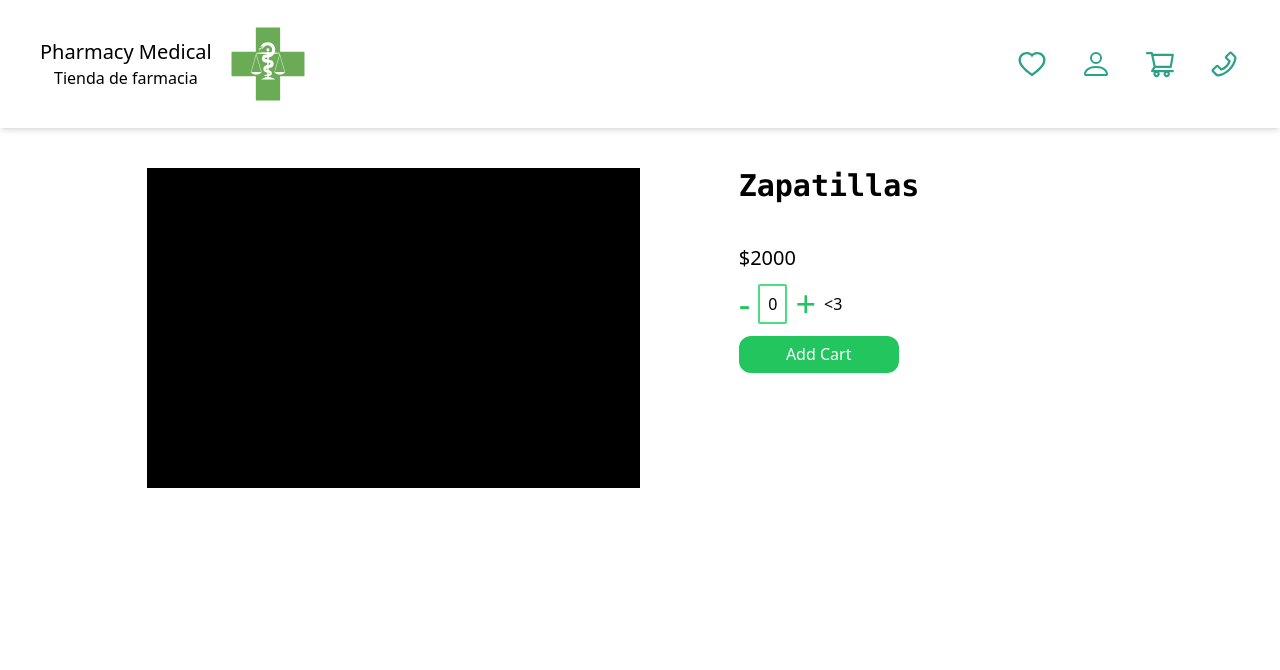
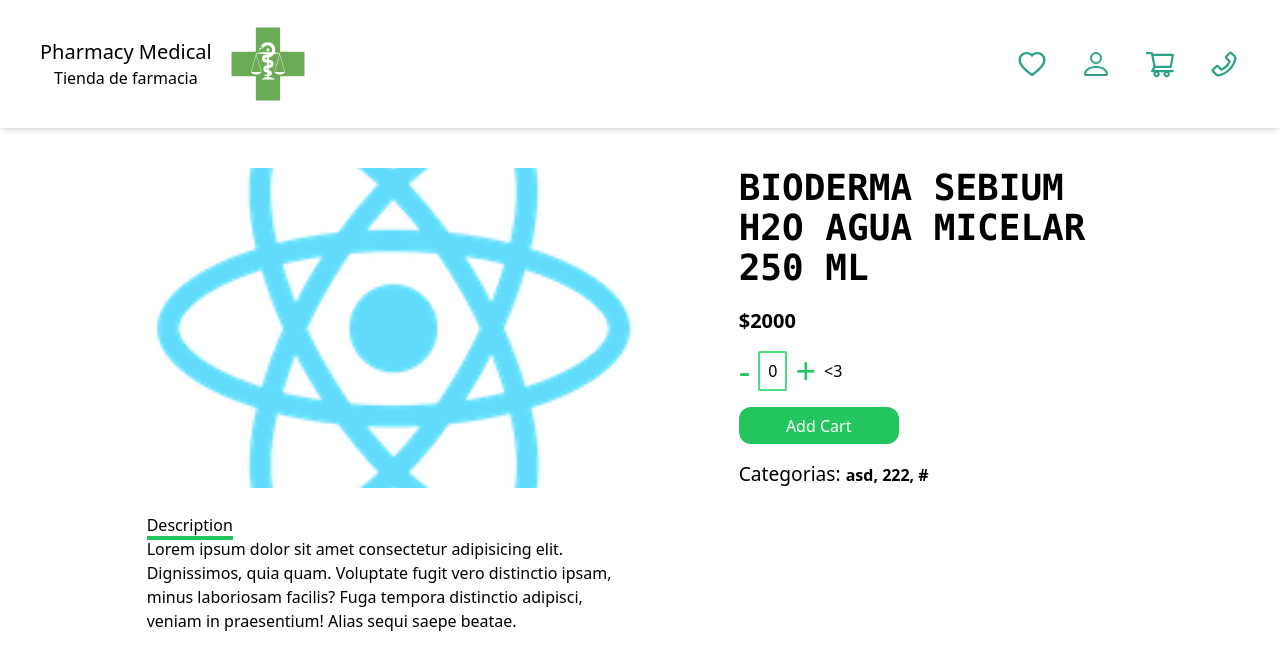
Before and after one commit to No-Country/C8-65-FT-MERN, a React (Create React App) app in the folder proyecto-farmacia/: page /product/1 in a window 1280 px wide. Shown: the top 670 px of the page. Built offline with nearby package versions, Linux system fonts and the light colour scheme.

Commit message:
changes styles-categories and description

```diff
--- a/proyecto-farmacia/src/components/screens/Product/Product.jsx
+++ b/proyecto-farmacia/src/components/screens/Product/Product.jsx
@@ -1,40 +1,67 @@
-import React from 'react'
-import './ProductStyle.css'
+import React from "react";
+import "./ProductStyle.css";
 
 const Product = () => {
     const obj = {
-        title: "Zapatillas",
+        title: "BIODERMA SEBIUM H2O AGUA MICELAR 250 ML",
         price: 2000,
         quantity: 0,
+        categories: ["asd", "222", "#"],
+    };
+    const { title, price, quantity, categories } = obj;
+    return (
+        <section className="w-full h-screen flex justify-center">
+            <article className="w-10/12 p-10">
+                <div className="w-full flex justify-between mb-6">
+                    <img
+                        src="/logo192.png"
+                        alt=""
+                        className="w-[50%] h-80 object-cover"
+                    />
+                    <div className="w-[40%]">
+                        <h2 className="font-bold font-mono text-4xl">{obj.title}</h2>
+                        <div
+                            className="flex flex-col mt-[1.2rem] h-full
+                        gap-[1rem]"
+                        >
+                            <span className=" font-semibold text-xl">${price}</span>
+                            <div className="flex gap-2">
+                                <div className="flex gap-2">
+                                    <button className="quantity-btn">-</button>
+                                    <button className="text-1xl border-solid border-2 px-2 border-green-400 rounded-sm">
+                                        {quantity}
+                                    </button>
+                                    <button className="quantity-btn">+</button>
+                                </div>
+                                <button className="">{"<3"}</button>
+                            </div>
+                            <button className="bg-green-500 h-[2.3rem] w-[10rem] rounded-xl text-white">
+                                Add Cart
+                            </button>
+                            <ul className="flex">
+                                <li className="text-[1.2rem]" >Categorias: {categories && <span className="font-semibold text-[1rem]">{categories.join(", ")}</span>}</li>
+                                {/* {categories.map((category, index) => (
+                                    <li key={category}>{category}{categories.length - 1 === index ? "" : ","}</li>
+                                ))} */}
+                            </ul>
 
-    }
-    const { title, price, quantity } = obj
-    return (
-        <section className='w-full h-screen flex justify-center'>
-            <article className='w-10/12 p-10'>
-                <div className='w-full flex justify-between'>
-                    <div className='w-[50%] h-80 bg-black'></div>
-                    <div className='w-[40%]'>
-                        <h2 className='font-bold font-mono text-3xl'>{obj.title}</h2>
-                        <div className='flex flex-col justify-center gap-3 mt-10'>
-                            <span className=' text-xl'>${price}</span>
-                            <div className='flex gap-2'>
-                                <div className='flex gap-2'>
-                                    <button className='quantity-btn'>-</button>
-                                    <button className='text-1xl border-solid border-2 px-2 border-green-400 rounded-sm'>{quantity}</button>
-                                    <button className='quantity-btn'>+</button>
-                                </div>
-                                <button className=''>{"<3"}</button>
-                            </div>
-                            <button className='bg-green-500 h-[2.3rem] w-[10rem] rounded-xl text-white'>Add Cart</button>
                         </div>
                     </div>
                 </div>
+                <div className="w-[50%]">
+                    <h3 className="border-solid border-green-500 border-b-4 inline">
+                        Description
+                    </h3>
+                    <p>
+                        Lorem ipsum dolor sit amet consectetur adipisicing elit.
+                        Dignissimos, quia quam. Voluptate fugit vero distinctio ipsam, minus
+                        laboriosam facilis? Fuga tempora distinctio adipisci, veniam in
+                        praesentium! Alias sequi saepe beatae.
+                    </p>
+                </div>
             </article>
+        </section>
+    );
+};
 
-
-        </section>
-    )
-}
-
-export default Product
+export default Product;
```
